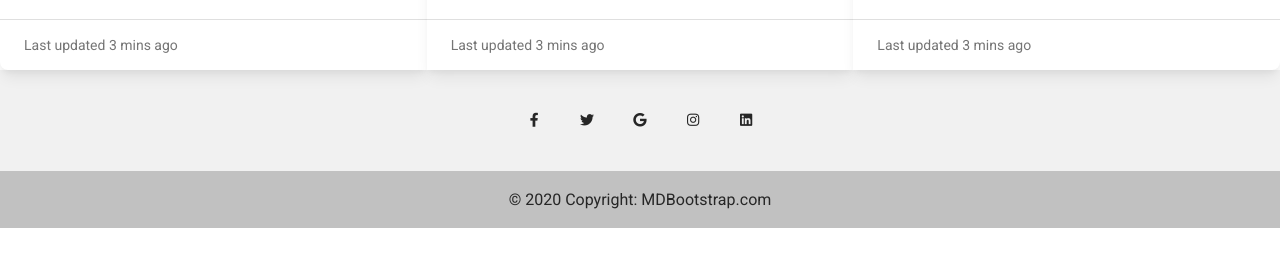
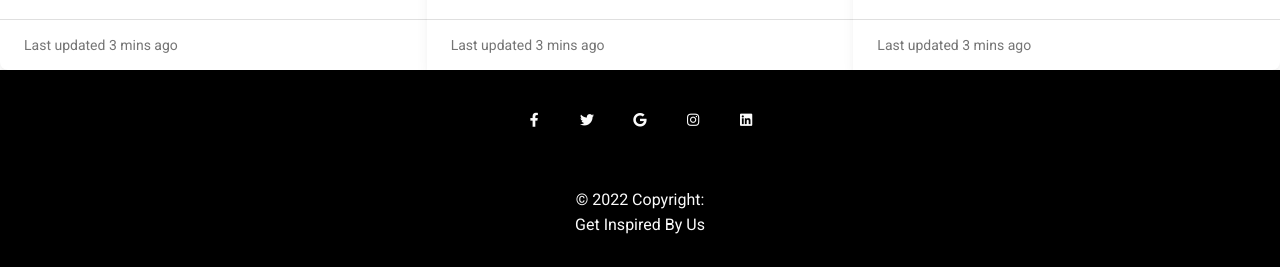
Before and after one commit to Sylvia-Chepkoech/Quotes-App, an Angular app: page / in a window 1280 px wide. Shown: the part 1342-1609 px from the top of the page. Before the commit the page ends 1570 px from the top, so only its background shows below. Built offline with nearby package versions, Linux system fonts and the light colour scheme.

Commit message:
change footer bg color and icons color

```diff
--- a/src/app/footer/footer.component.html
+++ b/src/app/footer/footer.component.html
@@ -1,12 +1,12 @@
 <div id="footer">
-  <footer class="text-center text-white" style="background-color: #f1f1f1;">
+  <footer class="text-center text-white" style="background-color: #000">
     <!-- Grid container -->
     <div class="container pt-4">
       <!-- Section: Social media -->
       <section class="mb-4">
         <!-- Facebook -->
         <a
-          class="btn btn-link btn-floating btn-lg text-dark m-1"
+          class="btn btn-link btn-floating btn-lg text-light m-1"
           href="#!"
           role="button"
           data-mdb-ripple-color="dark"
@@ -15,7 +15,7 @@
 
         <!-- Twitter -->
         <a
-          class="btn btn-link btn-floating btn-lg text-dark m-1"
+          class="btn btn-link btn-floating btn-lg text-light m-1"
           href="#!"
           role="button"
           data-mdb-ripple-color="dark"
@@ -24,7 +24,7 @@
 
         <!-- Google -->
         <a
-          class="btn btn-link btn-floating btn-lg text-dark m-1"
+          class="btn btn-link btn-floating btn-lg text-light m-1"
           href="#!"
           role="button"
           data-mdb-ripple-color="dark"
@@ -33,7 +33,7 @@
 
         <!-- Instagram -->
         <a
-          class="btn btn-link btn-floating btn-lg text-dark m-1"
+          class="btn btn-link btn-floating btn-lg text-light m-1"
           href="#!"
           role="button"
           data-mdb-ripple-color="dark"
@@ -42,7 +42,7 @@
 
         <!-- Linkedin -->
         <a
-          class="btn btn-link btn-floating btn-lg text-dark m-1"
+          class="btn btn-link btn-floating btn-lg text-light m-1"
           href="#!"
           role="button"
           data-mdb-ripple-color="dark"
@@ -54,9 +54,9 @@
     <!-- Grid container -->
 
     <!-- Copyright -->
-    <div class="text-center text-dark p-3" style="background-color: rgba(0, 0, 0, 0.2);">
-      © 2020 Copyright:
-      <a class="text-dark" href="https://mdbootstrap.com/">MDBootstrap.com</a>
+    <div class="text-center text-light p-3" style="background-color: rgba(0, 0, 0, 0.2);">
+      © 2022 Copyright:
+      <p class="text-light">Get Inspired By Us</p>
     </div>
     <!-- Copyright -->
   </footer>
```
